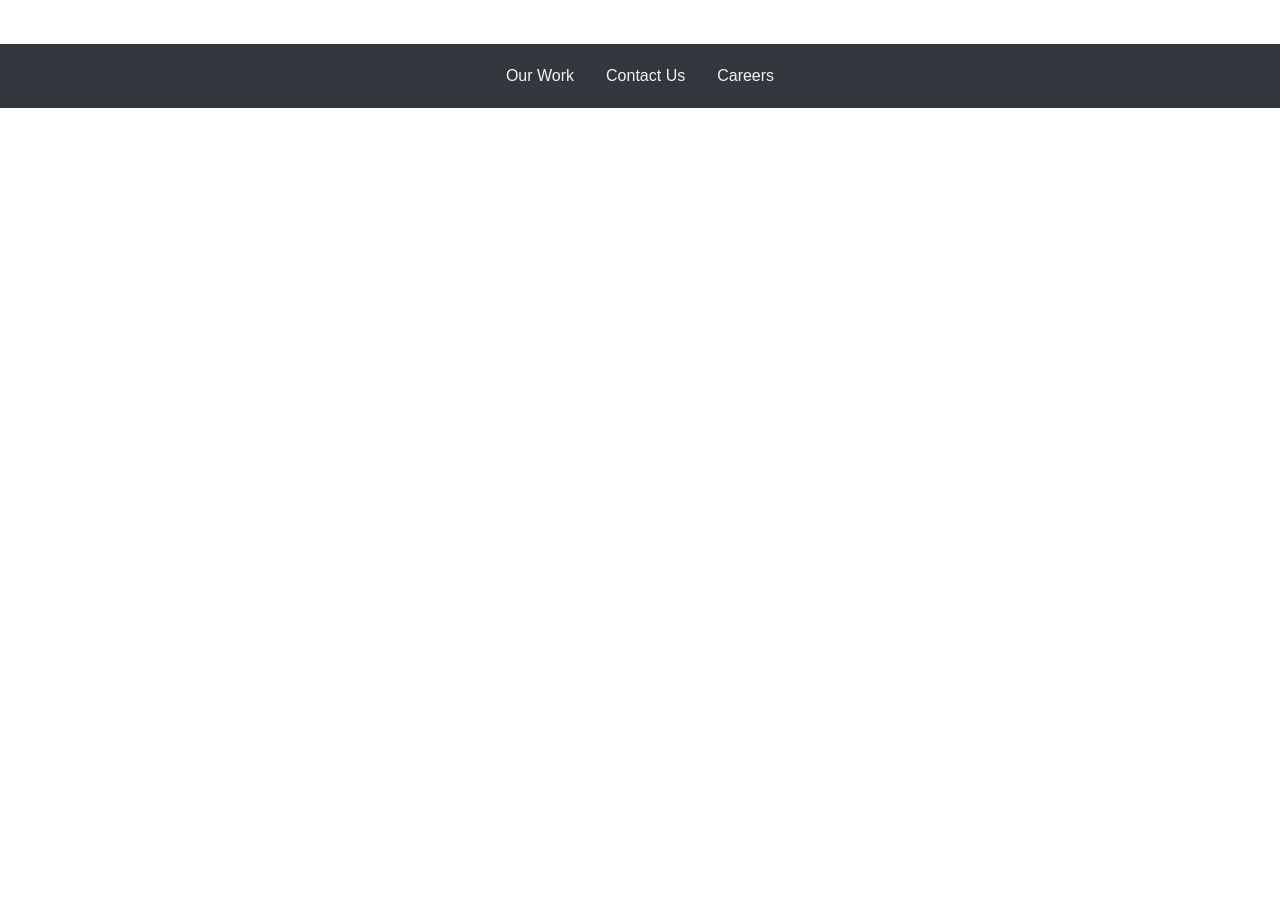
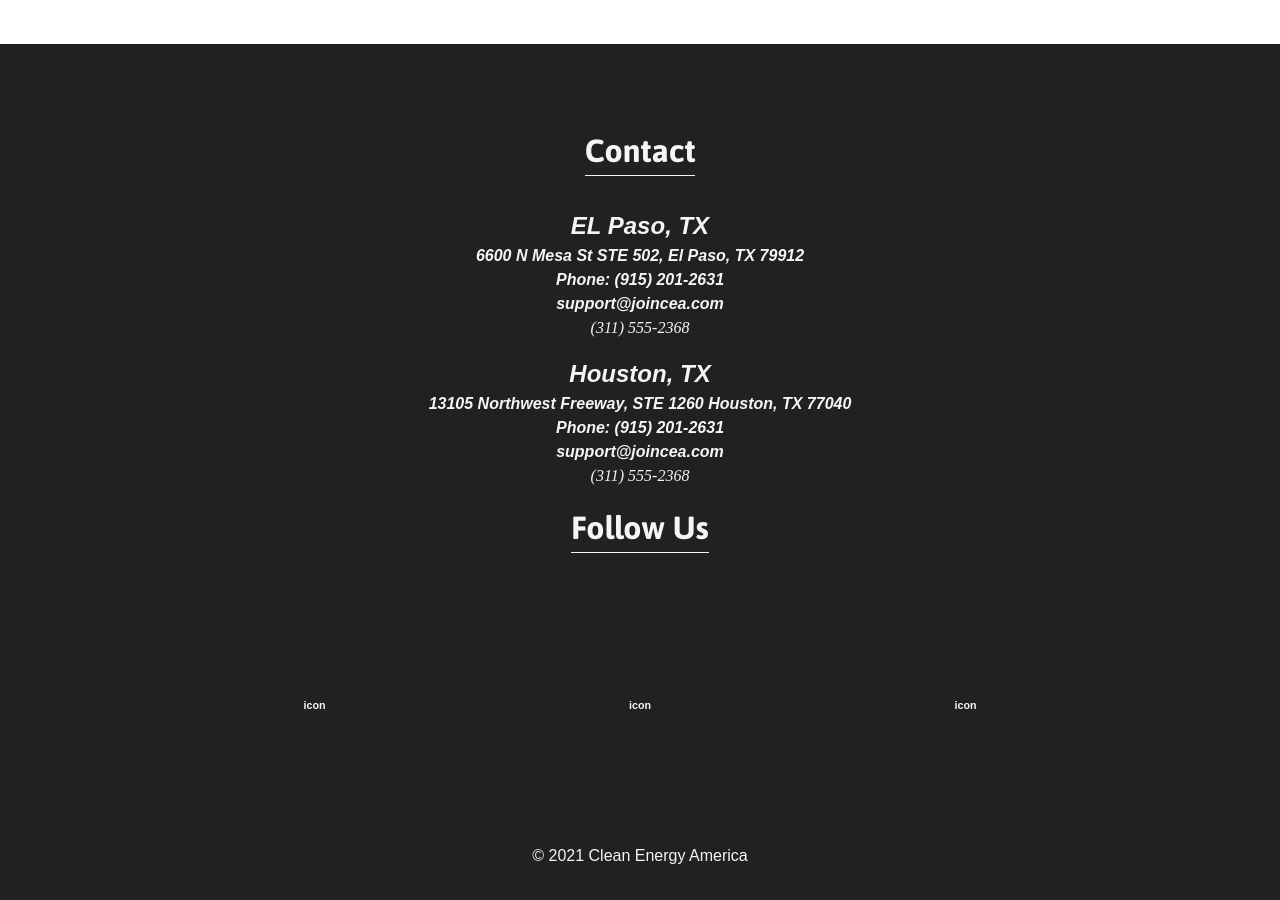
Before and after one commit to eric-santosCEA/second-solarcea, a React (Create React App) app: page /contact in a window 1280 px wide. Shown: the part 724-1624 px from the top of the page. Before the commit the page ends 832 px from the top, so only its background shows below. Built offline with nearby package versions, Linux system fonts and the light colour scheme.

Commit message:
redesigned footer

```diff
--- a/src/components/Footer.js
+++ b/src/components/Footer.js
@@ -1,27 +1,42 @@
 import React from 'react'
 import '../styles/footer.css'
-import { Link } from 'react-router-dom'
 
 const Footer = () => {
   return (
-    <div className="bottom-nav">
-      <footer>
-        <div className="links">
-          <Link to="work" className="link">
-            Our Work
-          </Link>
-
-          <Link to="contact" className="link">
-            Contact Us
-          </Link>
-
-          <Link to="sales-partner" className="link">
-            Careers
-          </Link>
+    <>
+      <div className="footer">
+        <h1>Contact</h1>
+        <address>
+          <h2>EL Paso, TX</h2>
+          <h4>6600 N Mesa St STE 502, El Paso, TX 79912</h4>
+          <h4>Phone: (915) 201-2631</h4>
+          <a href="mailto:jim@rock.com">
+            <h4>support@joincea.com</h4>
+          </a>
+          <a href="tel:+13115552368">(311) 555-2368</a>
+        </address>
+        <address>
+          <h2>Houston, TX</h2>
+          <h4>13105 Northwest Freeway, STE 1260 Houston, TX 77040</h4>
+          <h4>Phone: (915) 201-2631</h4>
+          <a href="mailto:jim@rock.com">
+            <h4>support@joincea.com</h4>
+          </a>
+          <a href="tel:+13115552368">(311) 555-2368</a>
+        </address>
+        <div className="follow-us">
+          <h1>Follow Us</h1>
+          <div className="social-icons">
+            <h6 className="icon">icon</h6>
+            <h6 className="icon">icon</h6>
+            <h6 className="icon">icon</h6>
+          </div>
         </div>
-      </footer>
-      <div className="icons">facebook</div>
-    </div>
+      </div>
+      <div className="copyright">
+        <p>&copy; 2021 Clean Energy America</p>
+      </div>
+    </>
   )
 }
 export default Footer
--- a/src/components/Home.js
+++ b/src/components/Home.js
@@ -7,7 +7,7 @@
   return (
     <>
       <div className="hero">
-        <h1>Lorem ipsum dolor sit amet consectetur.</h1>
+        <h1>For a better tomorrow, Clean Energy today</h1>
         <button>Enroll</button>
       </div>
 
--- a/src/components/SalesPartner.js
+++ b/src/components/SalesPartner.js
@@ -17,7 +17,7 @@
       </picture>
       <section>
         <a href="https://ceadash.com/application/">
-          <button className="btn">Become A Sales Partner</button>
+          <button className="btn">Become A Partner</button>
         </a>
         <a href="https://clean-energy-america.estimate.demand-iq.com/">
           <button className="btn">See if your home qualifies</button>
@@ -27,14 +27,11 @@
         <figure>
           <blockquote>
             <p>
-              Today, demand for solar in the United States is at an all-time
-              high. The amount of solar power installed in the U.S. has
-              increased more than 23 times over the past eight years -- from 1.2
-              gigawatts (GW) in 2008 to an estimated 27.4 GW at the end of 2015.
-              That’s enough energy to power the equivalent of 5.4 million
-              average American homes, according to the Solar Energy Industries
-              Association. The U.S. is currently the third-largest solar market
-              in the world and is positioned to become the second.
+              Join CEA in this Nationwide movement to help switch homeowners to
+              their local electric utilities Solar Interconnection Program.
+            </p>
+            <p>
+              Switch your Electric Bill, for a lower, fixed, Solar Energy Bill.
             </p>
           </blockquote>
         </figure>
--- a/src/styles/footer.css
+++ b/src/styles/footer.css
@@ -1,18 +1,51 @@
-.bottom-nav {
+.footer {
   display: flex;
-  flex-flow: row wrap;
+  justify-content: center;
+  align-items: center;
+  flex-flow: column;
+  background-color: #212121;
+  color: whitesmoke;
+  padding: 1rem;
+  height: 100vh;
+}
+.footer h1 {
+  border-bottom: 1px solid whitesmoke;
+  margin-bottom: 1rem;
+}
+.footer h2 {
+  margin-top: 1rem;
+}
+.footer address {
+  display: flex;
+  justify-content: center;
+  align-items: center;
+  flex-flow: column wrap;
+}
+.footer address a {
+  text-decoration: none;
+  color: whitesmoke;
+  cursor: pointer;
+}
+.footer .follow-us {
+  display: flex;
+  justify-content: center;
+  align-items: center;
+  flex-flow: column wrap;
+}
+.footer .follow-us h1 {
+  margin-top: 1rem;
+}
+.footer .follow-us .social-icons {
+  display: flex;
+  justify-content: space-evenly;
+  flex-flow: row;
+  width: 100vw;
+}
+.copyright {
+  display: flex;
   justify-content: space-evenly;
   align-items: center;
-  height: 8vh;
-  background-color: #33383e;
+  background-color: #212121;
+  color: whitesmoke;
+  padding-bottom: 2rem;
 }
-.bottom-nav footer .link {
-  list-style: none;
-  text-decoration: none;
-  font-family: Montserrat-alternates, sans-serif;
-  color: whitesmoke;
-  margin: 0 1rem;
-}
-.bottom-nav .icons {
-  display: none;
-}
--- a/src/styles/footer.less
+++ b/src/styles/footer.less
@@ -1,21 +1,51 @@
-.bottom-nav {
+.footer {
   display: flex;
-  flex-flow: row wrap;
+  justify-content: center;
+  align-items: center;
+  flex-flow: column;
+  background-color: #212121;
+  color: whitesmoke;
+  padding: 1rem;
+  height: 100vh;
+  h1 {
+    border-bottom: 1px solid whitesmoke;
+    margin-bottom: 1rem;
+  }
+  h2 {
+    margin-top: 1rem;
+  }
+  address {
+    display: flex;
+    justify-content: center;
+    align-items: center;
+    flex-flow: column wrap;
+    a {
+      text-decoration: none;
+      color: whitesmoke;
+      cursor: pointer;
+    }
+  }
+  .follow-us {
+    display: flex;
+    justify-content: center;
+    align-items: center;
+    flex-flow: column wrap;
+    h1 {
+      margin-top: 1rem;
+    }
+    .social-icons {
+      display: flex;
+      justify-content: space-evenly;
+      flex-flow: row;
+      width: 100vw;
+    }
+  }
+}
+.copyright {
+  display: flex;
   justify-content: space-evenly;
   align-items: center;
-  height: 8vh;
-  background-color: #33383e;
-
-  footer {
-    .link {
-      list-style: none;
-      text-decoration: none;
-      font-family: Montserrat-alternates, sans-serif;
-      color: whitesmoke;
-      margin: 0 1rem;
-    }
-  }
-  .icons {
-    display: none;
-  }
+  background-color: #212121;
+  color: whitesmoke;
+  padding-bottom: 2rem;
 }
```
